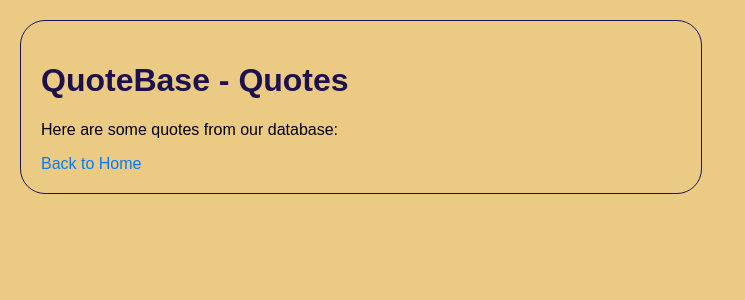
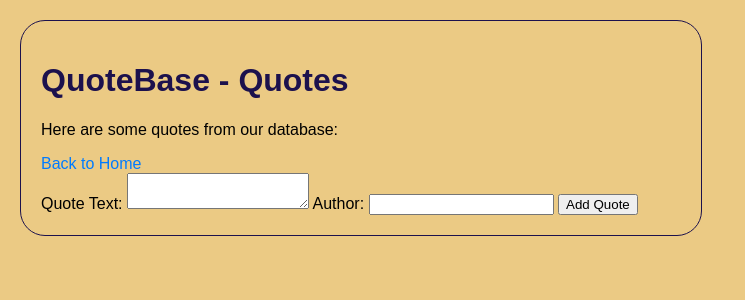
Before and after one commit to WyattW0W/QuoteBase, a Flask app: template templates/quotes.html in a window 1280 px wide. Shown: the top 300 px of the page, without its empty margins (0-745 px from the left). Run offline with Flask 3, Linux system fonts and the light colour scheme; the template is opened without the code that fills it, so the values that code supplies are empty.

Commit message:
moving the 'add quote' form to the main Quotes page.

```diff
--- a/server.py
+++ b/server.py
@@ -13,10 +13,6 @@ def index():
 @app.route("/quotes", methods=["GET"])
 def get_quotes():
     return render_template("quotes.html", quotes=quotes), 200
-
-@app.route("/add-quote-template", methods=["GET"])
-def add_quote_template():
-    return render_template("add_quote.html"), 200
 
 @app.route("/add-quote", methods=["POST"])
 def add_quote():
--- a/templates/index.html
+++ b/templates/index.html
@@ -41,7 +41,6 @@
         <p>Welcome to QuoteBase! Click on the below links to explore the quotes.</p>
         <ul>
             <li><a href="/quotes">View Quotes</a></li>
-            <li><a href="/add-quote-template">Add a Quote</a></li>
             <li><a href="/cat-and-mouse">Play Cat & Mouse</a></li>
             <li><a href="/delete-quote-template">Delete a Quote</a></li>
         </ul>
--- a/templates/quotes.html
+++ b/templates/quotes.html
@@ -46,6 +46,13 @@
         <p>Here are some quotes from our database:</p>
         <ul id="quote_list"></ul>
         <a href="/">Back to Home</a>
+        <form>
+            <label for="quote_text">Quote Text:</label>
+            <textarea id="quote_text" name="quote_text" required></textarea>
+            <label for="quote_author">Author:</label>
+            <input type="text" id="quote_author" name="quote_author" required>
+            <button type="submit">Add Quote</button>
+        </form>
     </body>
     <script>
         // Get the quote list element and fill it with quotes from the database sent by the server
@@ -60,5 +67,35 @@
             li.innerHTML = quote.text + ' <br>- ' + quote.author;
             quoteList.appendChild(li);
         });
+
+        // Handle form submission
+        const form = document.querySelector('form');
+        form.addEventListener('submit', async (event) => {
+            event.preventDefault(); // Prevent the default form submission behavior
+
+            const quoteText = document.getElementById('quote_text').value;
+            const quoteAuthor = document.getElementById('quote_author').value;
+
+            // Send the quote data to the server
+            try {
+                const response = await fetch('/add-quote', {
+                    method: 'POST',
+                    headers: {
+                        'Content-Type': 'application/json'
+                    },
+                    body: JSON.stringify({ text: quoteText, author: quoteAuthor })
+                });
+
+                if (response.ok) {
+                    alert('Quote added successfully!');
+                    form.reset(); // Reset the form fields
+                } else {
+                    alert('Failed to add quote. Please try again.');
+                }
+            } catch (error) {
+                console.error('Error:', error);
+                alert('An error occurred while adding the quote.');
+            }
+        });
     </script>
 </html>
```
Also changed, not shown: quotes.json (+1 -1 lines).
